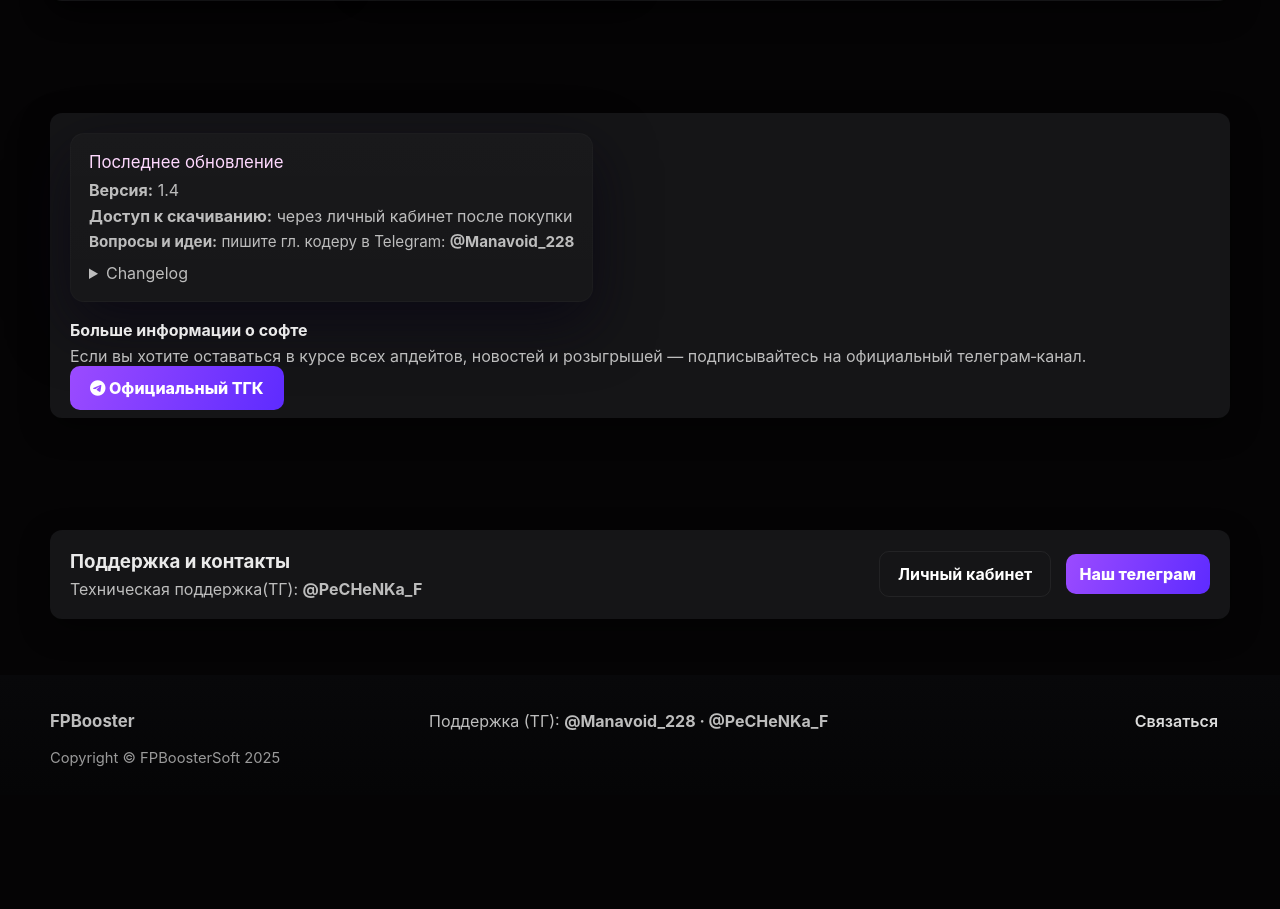
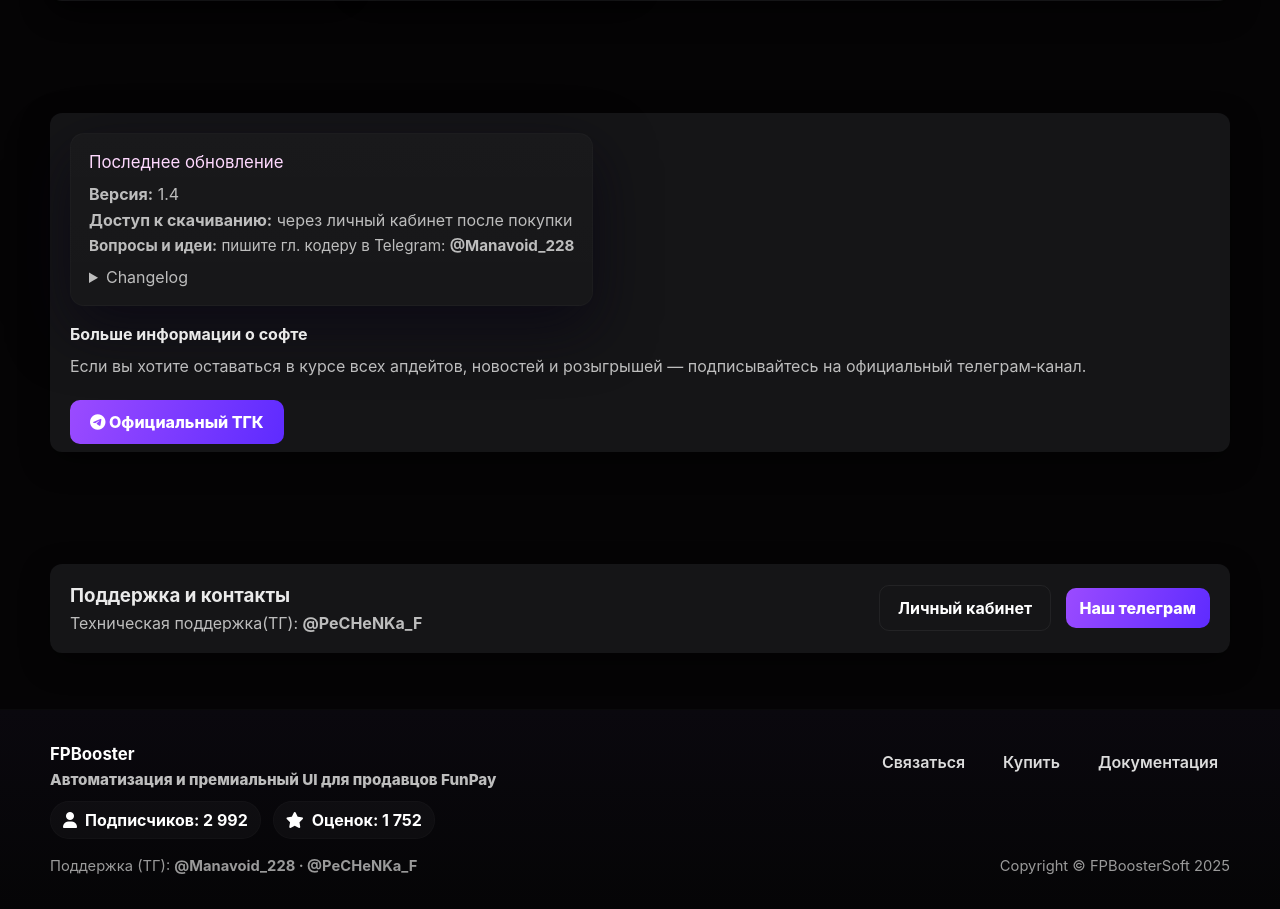
Before and after one commit to Nnbebra/fpbooster-server, a FastAPI app: page / in a window 1280 px wide. Shown: the part 1385-2294 px from the top of the page. Before the commit the page ends 2152 px from the top, so only its background shows below. Run offline with FastAPI, Linux system fonts and the light colour scheme; parts of the project's set-up code (start-up, migrations or seed data) failed here and were passed over.

Commit message:
Update index.html

```diff
--- a/templates/index.html
+++ b/templates/index.html
@@ -16,12 +16,14 @@
       --accent2:#5e2bff;
       --gradient: linear-gradient(110deg,var(--accent1),var(--accent2));
       --glass: rgba(255,255,255,0.03);
+      --soft-shadow: 0 18px 60px rgba(0,0,0,0.6);
+      --radius: 12px;
     }
     html,body{height:100%;margin:0;padding:0;font-family:Inter, "Open Sans", system-ui, -apple-system, "Segoe UI", Roboto, Arial; background:var(--bg); color:#eaeaea; -webkit-font-smoothing:antialiased; -moz-osx-font-smoothing:grayscale;}
     a{color:inherit;text-decoration:none}
     .container{max-width:1180px;margin:0 auto;padding:0 18px}
 
-    /* Navbar layout: left group (brand+version) and right group (links) */
+    /* Navbar layout */
     .navbar{position:fixed;top:0;left:0;right:0;height:72px;display:flex;align-items:center;background:linear-gradient(180deg, rgba(5,5,6,0.75), rgba(5,5,6,0.6));backdrop-filter: blur(6px);z-index:120;padding:0 18px;box-shadow:0 6px 22px rgba(0,0,0,0.55);}
     .header-inner{display:flex;align-items:center;gap:16px;width:100%;justify-content:space-between}
     .left-group{display:flex;align-items:center;gap:10px}
@@ -31,10 +33,13 @@
     .nav-link{color:#dcdcdc;padding:8px 12px;border-radius:8px;font-weight:600;display:inline-flex;align-items:center;gap:8px}
     .btn-cta{background:var(--gradient);color:#fff;padding:10px 14px;border-radius:10px;font-weight:800;border:none;display:inline-flex;align-items:center;gap:8px}
 
-    /* Hero with limited background image and fade */
+    /* Hero with improved responsive images */
     .hero{min-height:86vh; display:flex; align-items:center; padding-top:96px; position:relative; overflow:hidden;}
-    .hero-bg { position:absolute; top:0; left:50%; transform:translateX(-50%); width:1100px; max-width:120%; height:560px; background-image:url('/static/Bakground.png'); background-position:center top; background-repeat:no-repeat; background-size:cover; opacity:0.92; filter:saturate(1.05) contrast(1.02); z-index:0; pointer-events:none; }
-    .hero-bg::after{ content:""; position:absolute; left:0; right:0; bottom:-40px; height:220px; background:linear-gradient(180deg, rgba(5,5,6,0.0), rgba(5,5,6,1)); }
+    .hero-bg { position:absolute; top:0; left:50%; transform:translateX(-50%); width:1200px; max-width:140%; height:640px; background-image:url('/static/Bakground.png'); background-position:center top; background-repeat:no-repeat; background-size:contain; opacity:0.96; filter:saturate(1.02) contrast(1.02); z-index:0; pointer-events:none; transition:opacity .35s ease; }
+    .hero-bg::after{ content:""; position:absolute; left:0; right:0; bottom:-40px; height:260px; background:linear-gradient(180deg, rgba(5,5,6,0.0), rgba(5,5,6,1)); }
+    /* fallback small-screen adjustments */
+    .hero-bg.hidden-on-mobile{display:block}
+    @media (max-width:980px){ .hero-bg{height:420px;background-size:cover; left:50%; transform:translateX(-50%);} }
 
     .hero-grid{position:relative; z-index:2; display:grid; grid-template-columns: 1fr 480px; gap:28px; align-items:center; width:100%}
     .hero-left h1{font-size:44px;margin:0 0 14px;color:#fff;line-height:1.05}
@@ -43,10 +48,11 @@
     .btn-gradient{background:var(--gradient);color:#fff;padding:12px 20px;border-radius:10px;font-weight:800;border:none}
     .btn-outline{background:transparent;color:#fff;padding:12px 18px;border-radius:10px;border:1px solid rgba(255,255,255,0.06);font-weight:700}
 
-    /* UI image card — styled to look premium */
-    .visual-card{background:transparent;border-radius:14px;padding:14px;display:flex;flex-direction:column;align-items:center;justify-content:center}
-    .visual-frame{width:100%;border-radius:16px;overflow:hidden;background:linear-gradient(180deg, rgba(255,255,255,0.02), rgba(255,255,255,0.01));box-shadow:0 30px 80px rgba(17,10,40,0.7), 0 8px 28px rgba(0,0,0,0.6);border:1px solid rgba(255,255,255,0.02)}
-    .visual-frame img{display:block;width:100%;height:auto;object-fit:cover;transform:translateZ(0)}
+    /* UI image card — improved sizing and framing */
+    .visual-card{background:linear-gradient(180deg, rgba(255,255,255,0.02), rgba(255,255,255,0.01));border-radius:14px;padding:14px;display:flex;flex-direction:column;align-items:center;justify-content:center;box-shadow:var(--soft-shadow);border:1px solid rgba(255,255,255,0.02);}
+    .visual-frame{width:100%;border-radius:12px;overflow:hidden;background:linear-gradient(180deg, rgba(255,255,255,0.015), rgba(255,255,255,0.01));display:block;position:relative}
+    .visual-frame img{display:block;width:100%;height:100%;max-height:420px;object-fit:cover;object-position:center;transform:translateZ(0);transition:transform .3s ease}
+    .visual-frame img:hover{transform:scale(1.02)}
     .visual-caption{margin-top:12px;color:var(--muted);font-size:0.92rem;text-align:center}
 
     /* Section & cards */
@@ -56,18 +62,23 @@
     .benefit h5{margin:0 0 8px;color:#ffd9ff;font-size:1rem}
     .benefit p{margin:0;color:var(--muted);font-size:0.95rem}
 
-    /* Update card */
-    .update-card{background: linear-gradient(180deg, rgba(255,255,255,0.02), rgba(255,255,255,0.01)); border-radius:14px; padding:18px; box-shadow: 0 22px 60px rgba(9,6,20,0.7); border: 1px solid rgba(255,255,255,0.02)}
-    .update-title{font-size:1.05rem;color:#ffd9ff;margin-bottom:8px}
+    /* Update card — spacing tweaks and button margin */
+    .update-card{background: linear-gradient(180deg, rgba(255,255,255,0.02), rgba(255,255,255,0.01)); border-radius:14px; padding:18px; box-shadow: 0 22px 60px rgba(9,6,20,0.7); border: 1px solid rgba(255,255,255,0.02); display:flex;flex-direction:column; gap:12px}
+    .update-title{font-size:1.05rem;color:#ffd9ff;margin-bottom:0}
     .update-meta{display:flex;flex-direction:column;gap:6px;color:var(--muted)}
+    .update-cta{margin-top:18px} /* увеличенный отступ между текстом и кнопкой в блоке "Последнее обновление" */
 
-    /* Footer */
-    .footer{background: linear-gradient(180deg, rgba(8,8,10,1), rgba(5,5,6,1)); padding:28px 0; color:var(--muted)}
-    .footer-inner{max-width:1180px;margin:0 auto;padding:0 18px;display:flex;flex-direction:column;gap:10px}
-    .footer-top{display:flex;align-items:center;justify-content:space-between;gap:12px;flex-wrap:wrap}
-    .footer-bottom{font-size:0.92rem;color:#9a9a9a}
+    /* Footer — improved layout and visual polish */
+    .footer{background: linear-gradient(180deg, rgba(10,8,14,1), rgba(5,5,6,1)); padding:34px 0; color:var(--muted); border-top:1px solid rgba(255,255,255,0.02)}
+    .footer-inner{max-width:1180px;margin:0 auto;padding:0 18px;display:flex;flex-direction:column;gap:18px}
+    .footer-top{display:flex;align-items:flex-start;justify-content:space-between;gap:12px;flex-wrap:wrap}
+    .footer-brand{font-weight:800;color:#fff;display:flex;flex-direction:column;gap:6px}
+    .footer-links{display:flex;gap:14px;align-items:center;flex-wrap:wrap}
+    .footer-stats{display:flex;gap:12px;align-items:center;flex-wrap:wrap}
+    .stat-pill{background:rgba(255,255,255,0.03);padding:8px 12px;border-radius:999px;font-weight:700;color:#fff;border:1px solid rgba(255,255,255,0.02)}
+    .footer-bottom{font-size:0.92rem;color:#9a9a9a;display:flex;justify-content:space-between;align-items:center;gap:12px;flex-wrap:wrap}
 
-    /* Responsive */
+    /* Small screens */
     @media (max-width: 980px){
       .hero-grid{grid-template-columns: 1fr; padding: 18px 0}
       .brand .ver{display:none}
@@ -75,6 +86,8 @@
       .hero-left h1{font-size:28px}
       .hero{padding-top:84px}
       .hero-bg{height:420px}
+      .footer-top{flex-direction:column;align-items:flex-start}
+      .footer-bottom{flex-direction:column;align-items:flex-start}
     }
   </style>
 </head>
@@ -188,10 +201,12 @@
             </div>
           </div>
 
-          <div style="min-width:260px;">
-            <h4 style="margin:0 0 6px">Больше информации о софте</h4>
-            <p style="color:var(--muted);margin:0 0 12px;">Если вы хотите оставаться в курсе всех апдейтов, новостей и розыгрышей — подписывайтесь на официальный телеграм‑канал.</p>
-            <a class="btn-gradient" href="https://t.me/funpaybo0sterr" target="_blank" rel="noopener"><i class="fa-brands fa-telegram"></i> Официальный ТГК</a>
+          <div style="min-width:260px; display:flex; flex-direction:column; justify-content:flex-start;">
+            <h4 style="margin:0 0 12px">Больше информации о софте</h4>
+            <p style="color:var(--muted);margin:0 0 18px;">Если вы хотите оставаться в курсе всех апдейтов, новостей и розыгрышей — подписывайтесь на официальный телеграм‑канал.</p>
+            <div class="update-cta">
+              <a class="btn-gradient" href="https://t.me/funpaybo0sterr" target="_blank" rel="noopener"><i class="fa-brands fa-telegram"></i> Официальный ТГК</a>
+            </div>
           </div>
         </div>
       </div>
@@ -216,11 +231,27 @@
   <footer class="footer" role="contentinfo">
     <div class="footer-inner">
       <div class="footer-top">
-        <div style="font-weight:700;font-size:1.05rem">FPBooster</div>
+        <div class="footer-brand">
+          <div style="font-weight:700;font-size:1.05rem">FPBooster</div>
+          <div style="color:var(--muted);font-size:0.95rem">Автоматизация и премиальный UI для продавцов FunPay</div>
+        </div>
+
+        <div class="footer-links">
+          <a class="nav-link" href="/support">Связаться</a>
+          <a class="nav-link" href="/buy">Купить</a>
+          <a class="nav-link" href="/docs">Документация</a>
+        </div>
+
+        <div class="footer-stats" aria-hidden="false">
+          <div class="stat-pill"><i class="fa-solid fa-user" style="margin-right:8px"></i>Подписчиков: <span id="footer-subs">2 992</span></div>
+          <div class="stat-pill"><i class="fa-solid fa-star" style="margin-right:8px"></i>Оценок: <span id="footer-rates">1 752</span></div>
+        </div>
+      </div>
+
+      <div class="footer-bottom">
         <div>Поддержка (ТГ): <strong>@Manavoid_228 · @PeCHeNKa_F</strong></div>
-        <div><a class="nav-link" href="/support">Связаться</a></div>
+        <div>Copyright © FPBoosterSoft 2025</div>
       </div>
-      <div class="footer-bottom">Copyright © FPBoosterSoft 2025</div>
     </div>
   </footer>
 
@@ -232,11 +263,29 @@
       }).then(data=>{
         const ver = data.LATEST_VERSION || data.version || '1.4';
         const changelog = data.UPDATE_CHANGELOG || data.changelog || 'Вся информация об обновлениях ведётся в официальном телеграм‑канале.';
+        const url = data.DOWNLOAD_URL || data.url || '#';
+        const subs = data.stats && data.stats.subs ? data.stats.subs : (data.subscribers || 2992);
+        const rates = data.stats && data.stats.rates ? data.stats.rates : (data.ratings || 1752);
+
         document.getElementById('version-badge').textContent = 'v' + ver;
         document.getElementById('upd-ver').textContent = ver;
         var node = document.getElementById('upd-changelog');
         if(node) node.textContent = changelog;
-      }).catch(()=>{});
+
+        // footer / visible stats
+        var fsubs = document.getElementById('footer-subs');
+        if(fsubs) fsubs.textContent = subs;
+        var frates = document.getElementById('footer-rates');
+        if(frates) frates.textContent = rates;
+
+        // main counters fallback
+        if(data.stats){
+          if(data.stats.users) document.getElementById('stat-users').textContent = data.stats.users;
+          if(data.stats.runs) document.getElementById('stat-runs').textContent = data.stats.runs;
+        }
+      }).catch(()=>{
+        // graceful fallback — keep existing static values
+      });
     })();
   </script>
 </body>
```
